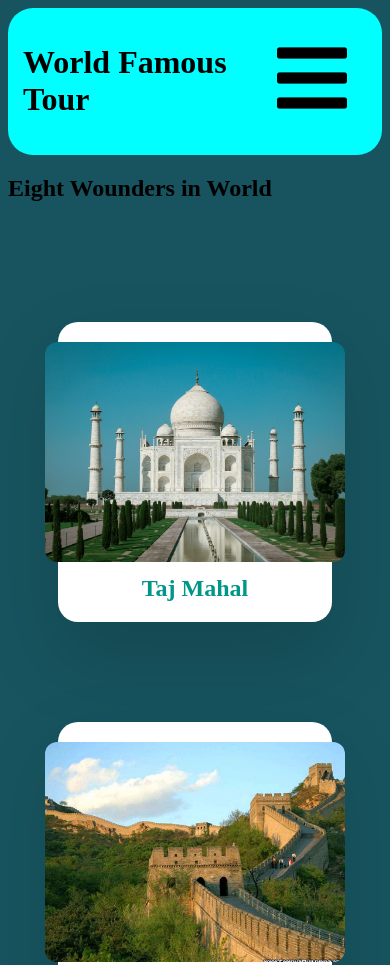
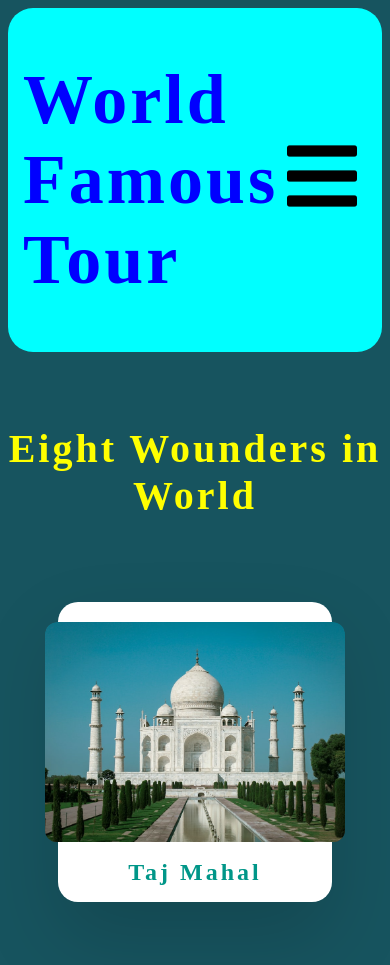
Before and after one commit to Manikandan-FE-Developer/Tours, a plain HTML site: page index.html in a window 390 px wide. Shown: the top 965 px of the page. Drawn offline with Linux system fonts and the light colour scheme.

Commit message:
Update style.css

```diff
--- a/style.css
+++ b/style.css
@@ -3,20 +3,18 @@ body{
 }
 header{
 	position: relative;
-	padding: 15px;
+	padding: 5px;
 	display: flex;
 	align-items: center;
 	background-color: cyan;
 	justify-content: space-between;
 	border-radius: 25px;
 }
-header .logo{
-	color: black;
-	position: relative;
-	font-size: 30px;
-	text-decoration: none;
-	font-weight: 800;
-	letter-spacing: 1px;
+header h1{
+	color: blue;
+	font-weight: bold;
+	letter-spacing: 3px;
+	margin-left: 10px;
 }
 header .nav a{
 	color: black;
@@ -24,10 +22,9 @@ header .nav a{
 	font-weight: 800;
 	letter-spacing: 1px;
 	padding: 2px 15px;
-	border-radius: 20px;
 }
 .nav a:hover{
-	color: white;
+	color: blue;
 }
 label{
 	display: none;
@@ -36,6 +33,12 @@ label{
 	z-index: 3;
 	display: none;
 }
+h2{
+	color: yellow;
+	padding-top: 40px;
+	text-align: center;
+	letter-spacing: 3px;
+}
 .container {
     position: relative;
     display: flex;
@@ -43,7 +46,7 @@ label{
     align-items: center;
     flex-wrap: wrap;
     gap: 100px 50px;
-    padding: 100px 50px;
+    padding: 50px 50px;
 }
 .container .card {
     position: relative;
@@ -100,7 +103,7 @@ label{
     height: 250px;
 }
 .container .card .content h2 {
-	margin-top: 1px;
+	margin-top: -35px;
     font-size: 1.5rem;
     font-weight: 700;
     color: var(--clr);
@@ -157,8 +160,9 @@ label{
 		letter-spacing: 3px;
 	}
 	#check:checked ~ header .nav a:hover{
-		color: black;
-		background-color: white;
+		color: white;
+		background-color: blue;
+		border-radius: 25px;
 	}
 	#check:checked ~ header label .menu-btn{
 		display: none;
@@ -170,8 +174,10 @@ label{
 		margin-top: -40px;
 		margin-left: -65px;
 	}
-	header .logo{
-		font-size: 60px;
-		padding: 20px;
+	header h1{
+		font-size: 70px;
+	}
+	h2{
+		font-size: 40px;
 	}
 }
```
